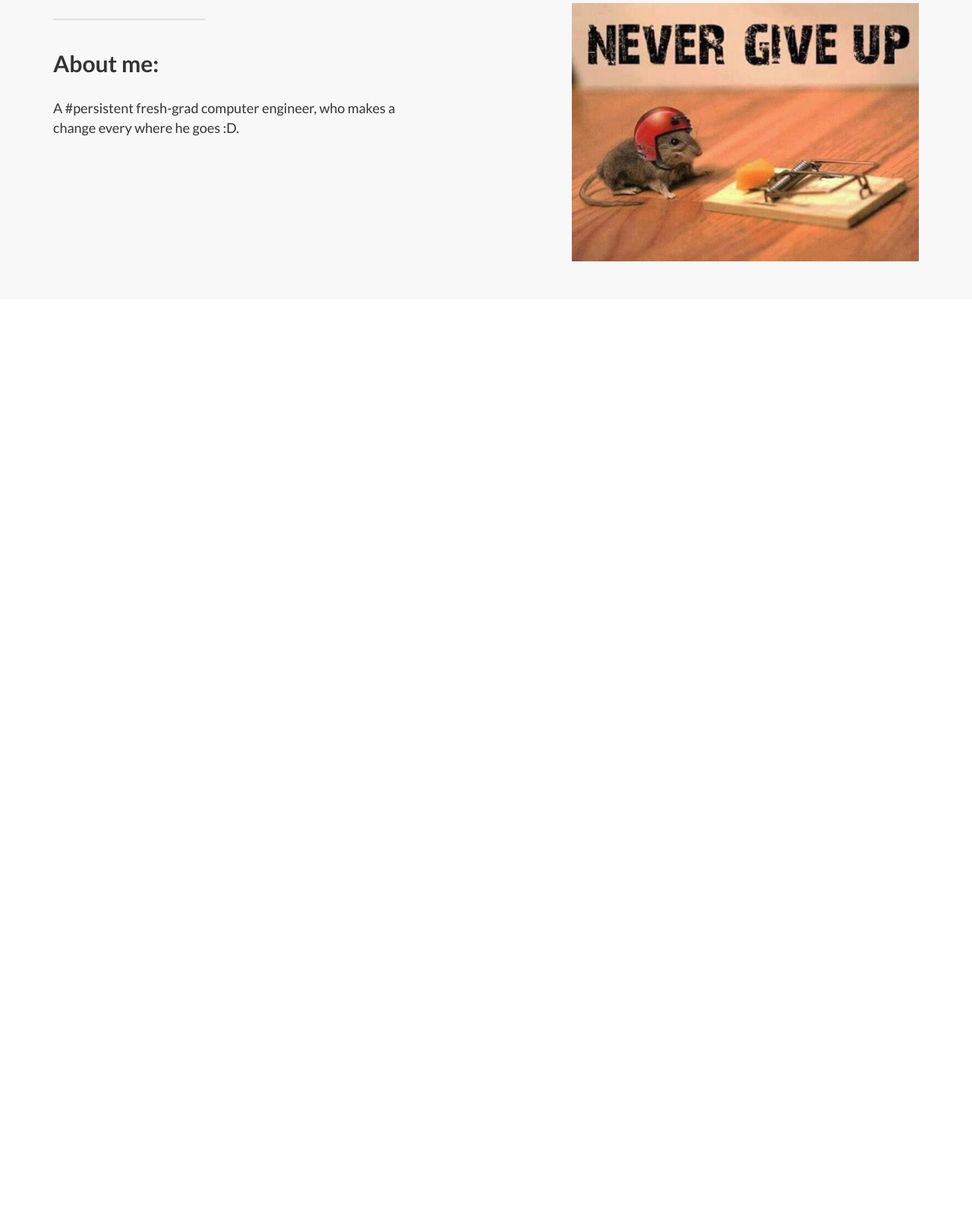
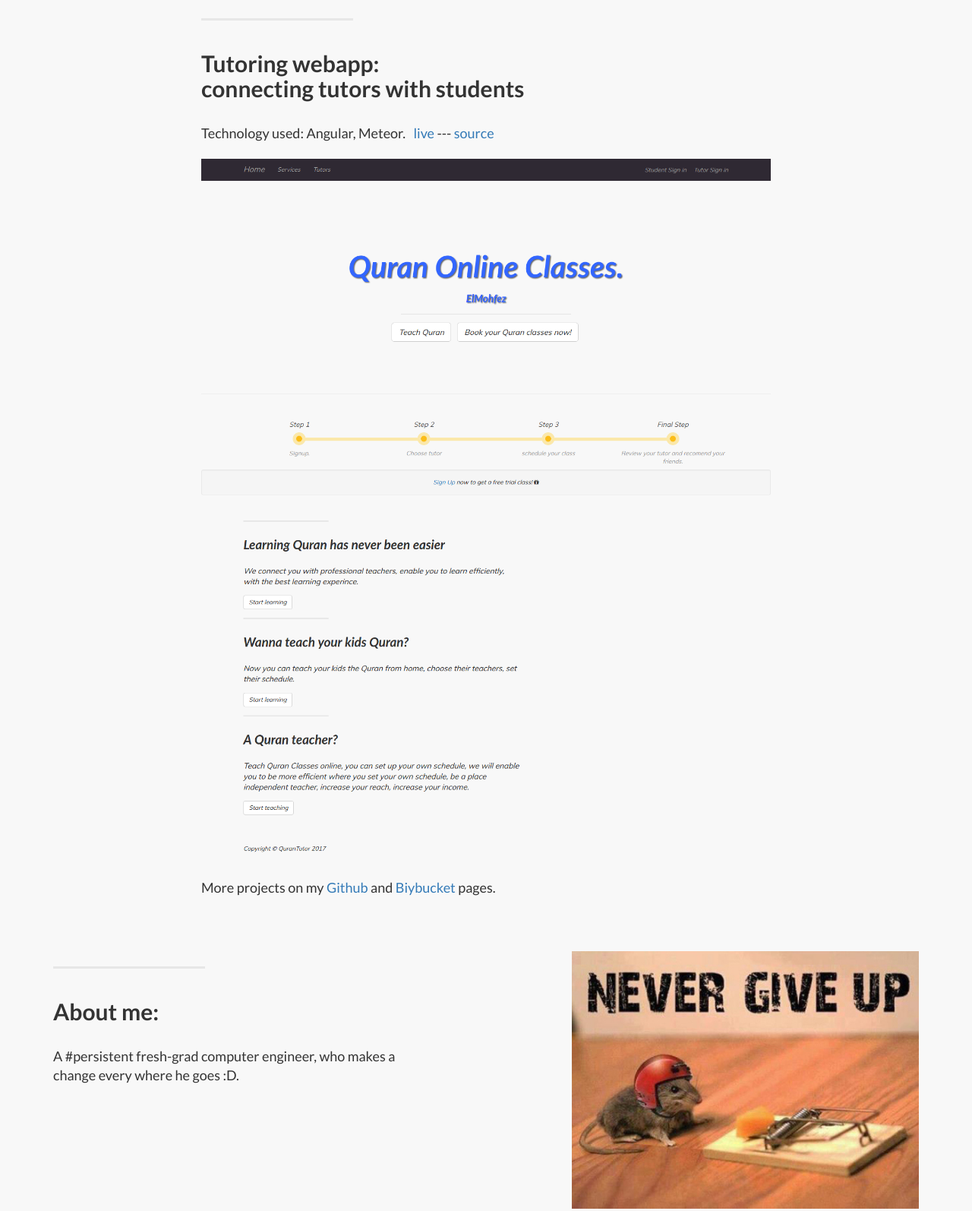
Before and after one commit to MohmadAyman/MohmadAyman.github.io, a plain HTML site: page index.html in a window 1280 px wide. Shown: the part 847-2441 px from the top of the page at 76% size. Before the commit the page ends 1241 px from the top, so only its background shows below. Drawn offline with Linux system fonts and the light colour scheme.

Commit message:
a new section

```diff
--- a/index.html
+++ b/index.html
@@ -62,10 +62,10 @@
                     <li>
                         <a href="#about">About me</a>
                     </li>
+                    <li>
+                        <a href="#projects">Projects</a>
+                    </li>
                     <!--<li>
-                        <a href="#services">Projects</a>
-                    </li>
-                    <li>
                         <a href="#contact">Contact</a>
                     </li>-->
                 </ul>
@@ -110,51 +110,41 @@
     </div>
     <!-- /.container -->
 
-    <a name="about"></a>
+
+
+
+    <a name="projects"></a>
     <div class="content-section-a">
 
         <div class="container">
             <div class="row">
-                <div class="col-lg-5 col-sm-6">
-                    <hr class="section-heading-spacer">
-                    <div class="clearfix"></div>
-                    <h2 class="section-heading">About me:<br></h2>
-                    <p class="lead">A #persistent fresh-grad computer engineer, who makes a change every where he goes :D.</p>
-                </div>
-                <div class="col-lg-5 col-lg-offset-2 col-sm-6">
-                    <img class="img-responsive" src="img/never_give_up.jpg" alt="">
-                </div>
-            </div>
-
-        </div>
-    </div>
-
-
-
-    <!--<a  name="services"></a>
-    <div class="content-section-a">
-
-        <div class="container">
-            <div class="row">
-                <div class="col-lg-5 col-sm-6">
-                    <hr class="section-heading-spacer">
-                    <div class="clearfix"></div>
-                    <h2 class="section-heading">Death to the Stock Photo:<br>Special Thanks</h2>
-                    <p class="lead">A special thanks to <a target="_blank" href="http://join.deathtothestockphoto.com/">Death to the Stock Photo</a> for providing the photographs that you see in this template. Visit their website to become a member.</p>
-                </div>-->
-    <!--<div class="col-lg-5 col-lg-offset-2 col-sm-6">
-                    <img class="img-responsive" src="img/ipad.png" alt="">
-                </div>-->
                 <!--<div class="col-lg-5 col-sm-6">
                     <hr class="section-heading-spacer">
                     <div class="clearfix"></div>
                     <h2 class="section-heading">Death to the Stock Photo:<br>Special Thanks</h2>
-                    <p class="lead">A special thanks to <a target="_blank" href="http://join.deathtothestockphoto.com/">Death to the Stock Photo</a> for providing the photographs that you see in this template. Visit their website to become a member.</p>
+                    <p class="lead">A special thanks to <a target="_blank" href="http://join.deathtothestockphoto.com/">Death to the Stock Photo</a>                        for providing the photographs that you see in this template. Visit their website to become a member.</p>
+                </div>-->
+                <div class="col-lg-8 col-lg-offset-2 col-sm-6">
+                    <hr class="section-heading-spacer">
+                    <div class="clearfix"></div>
+                    <h2 class="section-heading">Tutoring webapp:<br>connecting tutors with students</h2>
+                    <p class="lead">Technology used: Angular, Meteor. &nbsp; <a target="_blank" href="http://elmohfez.me">live  </a> ---
+                        <a target="_blank" href="https://github.com/MohmadAyman/the_tutor ">source</a></p>
+
+                    <img class="img-responsive " src="img/screencapture-localhost-3000-1496854276137.png " alt=" ">
+                    <p class="lead">More projects on my <a href="https://github.com/MohmadAyman">Github</a> and <a href="https://bitbucket.org/mohamd_ayman">Biybucket</a>                        pages.</p>
+                </div>
+
+                <!--<div class="col-lg-5 col-sm-6 ">
+                    <hr class="section-heading-spacer ">
+                    <div class="clearfix "></div>
+                    <h2 class="section-heading ">Death to the Stock Photo:<br>Special Thanks</h2>
+                    <p class="lead ">A special thanks to <a target="_blank " href="http://join.deathtothestockphoto.com/ ">Death to the Stock Photo</a>                    for providing the photographs that you see in this template. Visit their website to become a member.</p>
+                </div>-->
+
             </div>
 
         </div>
-
-        </div>-->
 
         <!--</div>-->
         <!-- /.content-section-a -->
@@ -166,39 +156,59 @@
         <!-- Page Content -->
 
 
+        <a name="about "></a>
+        <div class="content-section-a ">
+
+            <div class="container ">
+                <div class="row ">
+                    <div class="col-lg-5 col-sm-6 ">
+                        <hr class="section-heading-spacer ">
+                        <div class="clearfix "></div>
+                        <h2 class="section-heading ">About me:<br></h2>
+                        <p class="lead ">A #persistent fresh-grad computer engineer, who makes a change every where he goes :D.</p>
+                    </div>
+                    <div class="col-lg-5 col-lg-offset-2 col-sm-6 ">
+                        <img class="img-responsive " src="img/never_give_up.jpg " alt=" ">
+                    </div>
+                </div>
+
+            </div>
+        </div>
+
         <!-- Footer -->
         <!--     <footer>
-        <div class="container">
-            <div class="row">
-                <div class="col-lg-12">
-                    <ul class="list-inline">
+        <div class="container ">
+            <div class="row ">
+                <div class="col-lg-12 ">
+                    <ul class="list-inline ">
                         <li>
-                            <a href="#">Home</a>
+                            <a href="# ">Home</a>
                         </li>
-                        <li class="footer-menu-divider">&sdot;</li>
+                        <li class="footer-menu-divider ">&sdot;</li>
                         <li>
-                            <a href="#about">About</a>
+                            <a href="#about ">About</a>
                         </li>
-                        <li class="footer-menu-divider">&sdot;</li>
+                        <li class="footer-menu-divider ">&sdot;</li>
                         <li>
-                            <a href="#services">Services</a>
+                            <a href="#services ">Services</a>
                         </li>
-                        <li class="footer-menu-divider">&sdot;</li>
+                        <li class="footer-menu-divider ">&sdot;</li>
                         <li>
-                            <a href="#contact">Contact</a>
+                            <a href="#contact ">Contact</a>
                         </li>
                     </ul>
-                    <p class="copyright text-muted small">Copyright &copy; Your Company 2014. All Rights Reserved</p>
+                    <p class="copyright text-muted small ">Copyright &copy; Your Company 2014. All Rights Reserved</p>
                 </div>
             </div>
         </div>
     </footer> -->
 
+
         <!-- jQuery -->
-    <script src="js/jquery.js"></script>
+        <script src="js/jquery.js "></script>
 
         <!-- Bootstrap Core JavaScript -->
-    <script src="js/bootstrap.min.js"></script>
+        <script src="js/bootstrap.min.js "></script>
 
 </body>
 
```
Also changed, not shown: img/screencapture-localhost-3000-1496854276137.png (added). Lines whose indentation alone changed are shown as unchanged.
